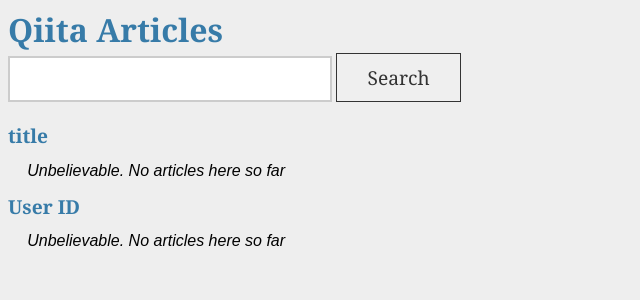
After one commit to whywaita/qiita-collector, a Flask app: template templates/search_result.html in a window 1280 px wide. The commit adds this page. Shown: the top 300 px of the page, without its empty margins (0-640 px from the left). Run offline with Flask 2, Linux system fonts and the light colour scheme; the template is opened without the code that fills it, so the values that code supplies are empty; parts of the project's set-up code (start-up, migrations or seed data) failed here and were passed over.

Commit message:
delete select tab, search both title and user_id

```diff
--- a/qiita-collector.py
+++ b/qiita-collector.py
@@ -22,35 +22,31 @@ def get_articles():
                      user_image=article["user"]["profile_image_url"],
                      url=article["url"]
                      ) for article in dict_articles]
-    return render_template('show_articles.html', articles=articles)
+    return render_template('show_all_articles.html', articles=articles)
 
 
 @app.route('/', methods=['POST'])
 def get_word_articles():
     """Search Article
     """
-    articles = []  # empty list
+    articles_title = []  # empty list
+    articles_user_id = []  # empty list
     # Get form Info
-    search_type = request.form.get('type')
     query = request.form['query']
 
     for article in dict_articles:
-        if search_type == "title":
-            if query in article["title"]:
-                hit_article = dict(title=article["title"],
-                                   user_id=article["user"]["id"],
-                                   user_image=article["user"]["profile_image_url"],
-                                   url=article["url"])
-                articles.append(hit_article)
-        if search_type == "user_id":
-            if query in article["user"]["id"]:
-                hit_article = dict(title=article["title"],
-                                   user_id=article["user"]["id"],
-                                   user_image=article["user"]["profile_image_url"],
-                                   url=article["url"])
-                articles.append(hit_article)
+        hit_article = dict(title=article["title"],
+                           user_id=article["user"]["id"],
+                           user_image=article["user"]["profile_image_url"],
+                           url=article["url"])
+        if query in article["title"]:
+            articles_title.append(hit_article)
+        if query in article["user"]["id"]:
+            articles_user_id.append(hit_article)
 
-    return render_template('show_articles.html', articles=articles)
+    return render_template('search_result.html',
+                           articles_title=articles_title,
+                           articles_user_id=articles_user_id)
 
 
 if __name__ == '__main__':
--- a/static/style.css
+++ b/static/style.css
@@ -25,21 +25,6 @@ h1 a            { text-decoration: none; }
                   border:solid 1px;
                 }
 
-.select         {
-                  position: relative;
-                  padding: 10px 5px;
-                  margin:0 0 20px;
-                  font-size: 1.2em;
-                  -webkit-appearance: none;
-                  -moz-appearance: none;
-                  appearance: none;
-                  border: 1px solid #999;
-                  font-family: 'Georgia';
-                  background: #333;
-                  background: -webkit-linear-gradient(top, #fff 0%,#efebe1 100%);
-                  background: linear-gradient(to bottom, #fff 0%,#efebe1 100%);
-                }
-
 .entries        { list-style: none; margin: 0; padding: 0; }
 .entries li     { margin: 0.8em 1.2em; }
 .entries li h2  { margin-left: -1em; }
--- /dev/null
+++ b/templates/form.html
@@ -0,0 +1,9 @@
+{% extends "layout.html" %}
+{% block search %}
+  <form action=".", method="POST">
+    <input type="text", name="query", class="textbox">
+    <input type="submit" name="search-query", value="Search" class="submit">
+  </form>
+  {% block body %}
+  {% endblock body %}
+{% endblock %}
--- a/templates/layout.html
+++ b/templates/layout.html
@@ -8,7 +8,7 @@
   {% for message in get_flashed_messages() %}
   <div class=flash>{{ message }}</div>
   {% endfor %}
-  {% block body %}
+  {% block search %}
   {% endblock %}
   </div>
 </body>
--- /dev/null
+++ b/templates/search_result.html
@@ -0,0 +1,22 @@
+{% extends "form.html" %}
+{% block body %}
+  <h2>title</h2>
+  <ul class=entries>
+  {% for entry in articles_title %}
+  <li><img src={{ entry.user_image }} width="50" height="50">
+      <a href="{{ entry.url }}"> {{ entry.title }} </a> : <a href="https://qiita.com/{{ entry.user_id|safe }}"> {{ entry.user_id|safe }} </a>
+  {% else %}
+    <li><em>Unbelievable.  No articles here so far</em>
+  {% endfor %}
+  </ul>
+
+  <h2>User ID</h2>
+  <ul class=entries>
+  {% for entry in articles_user_id %}
+  <li><img src={{ entry.user_image }} width="50" height="50">
+      <a href="{{ entry.url }}"> {{ entry.title }} </a> : <a href="https://qiita.com/{{ entry.user_id|safe }}"> {{ entry.user_id|safe }} </a>
+  {% else %}
+    <li><em>Unbelievable.  No articles here so far</em>
+  {% endfor %}
+  </ul>
+{% endblock %}
```
Also changed, not shown: templates/show_all_articles.html (renamed from templates/show_articles.html, +1 -9 lines).
